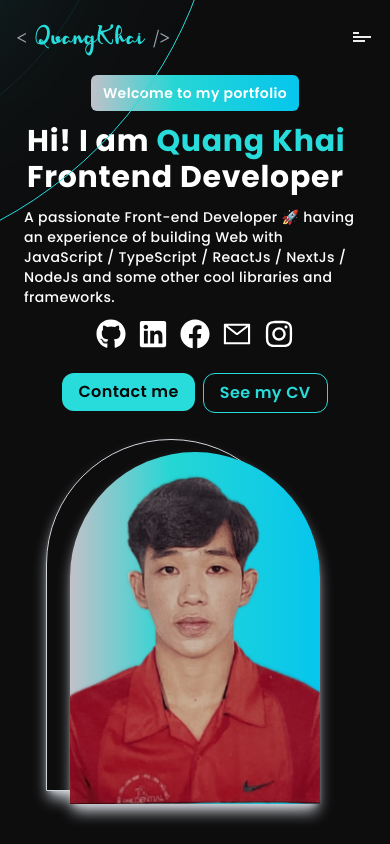
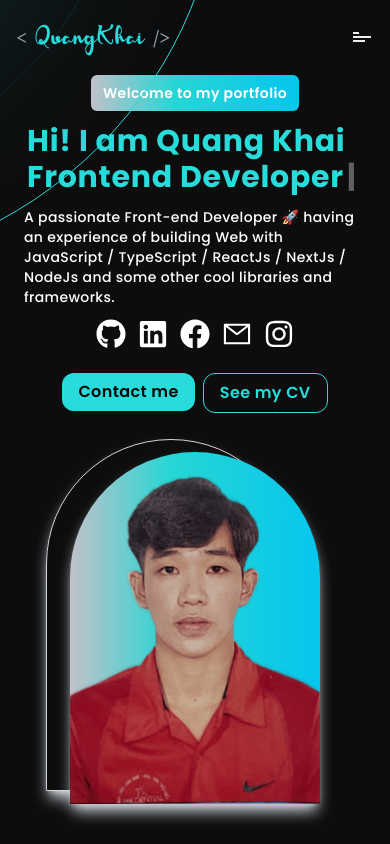
Before and after one commit to quangkhai76d1/portfolio, a Next.js app: page / in a window 390 px wide. Shown: the top 844 px of the page. Built offline with nearby package versions, Linux system fonts and the light colour scheme.

Commit message:
add effects to text

```diff
--- a/package.json
+++ b/package.json
@@ -22,6 +22,7 @@
     "react-dom": "18.2.0",
     "react-icons": "^4.8.0",
     "react-redux": "^8.0.5",
+    "react-simple-typewriter": "^5.0.1",
     "sass": "^1.59.3",
     "typescript": "5.0.2"
   },
--- a/src/components/home-page/index.tsx
+++ b/src/components/home-page/index.tsx
@@ -14,6 +14,7 @@ import {FaFacebook, FaGithub, FaInstagram, FaLinkedin} from 'react-icons/fa';
 import {useDispatch, useSelector} from 'react-redux';
 import {URL_FACEBOOK, URL_GITHUB, URL_INSTAGRAM, URL_LINKEDIN} from '../../config/constants';
 import {createTransition} from '../../utils/baseAnim';
+import {Cursor, useTypewriter} from 'react-simple-typewriter';
 
 export default function HomePage() {
   const iconHome = 'duration-300 cursor-pointer hover:text-secondary-20';
@@ -31,6 +32,12 @@ export default function HomePage() {
   const [scale, setScale] = useState(1);
   const [widthImg, setWidthImg] = useState(350);
   const [heightImg, setHeightImg] = useState(400);
+
+  const [text, count] = useTypewriter({
+    words: [`Hi! I am Quang Khai Frontend Developer`],
+    loop: true,
+    delaySpeed: 2000,
+  });
 
   useEffect(() => {
     if (isDesktop) {
@@ -101,8 +108,11 @@ export default function HomePage() {
                   transition: createTransition(0.075),
                 }
               }
-              className="w-[21rem] text-3xl font-bold tracking-wide md:text-[3.25rem] md:leading-[4rem] md:w-full">
-              Hi! I am <span className="text-main">Quang Khai</span> Frontend Developer
+              className="text-main w-[21rem] text-3xl font-bold tracking-wide md:text-[3.25rem] md:leading-[4rem] md:w-full">
+              {text}
+              {/* Hi! I am <span className="text-main">Quang Khai</span> Frontend Developer */}
+
+              <Cursor cursorColor="#f2f2f2" />
             </motion.p>
 
             <motion.p
```
Also changed, not shown: 1 other file (tests, documents, lock files or other folders).
